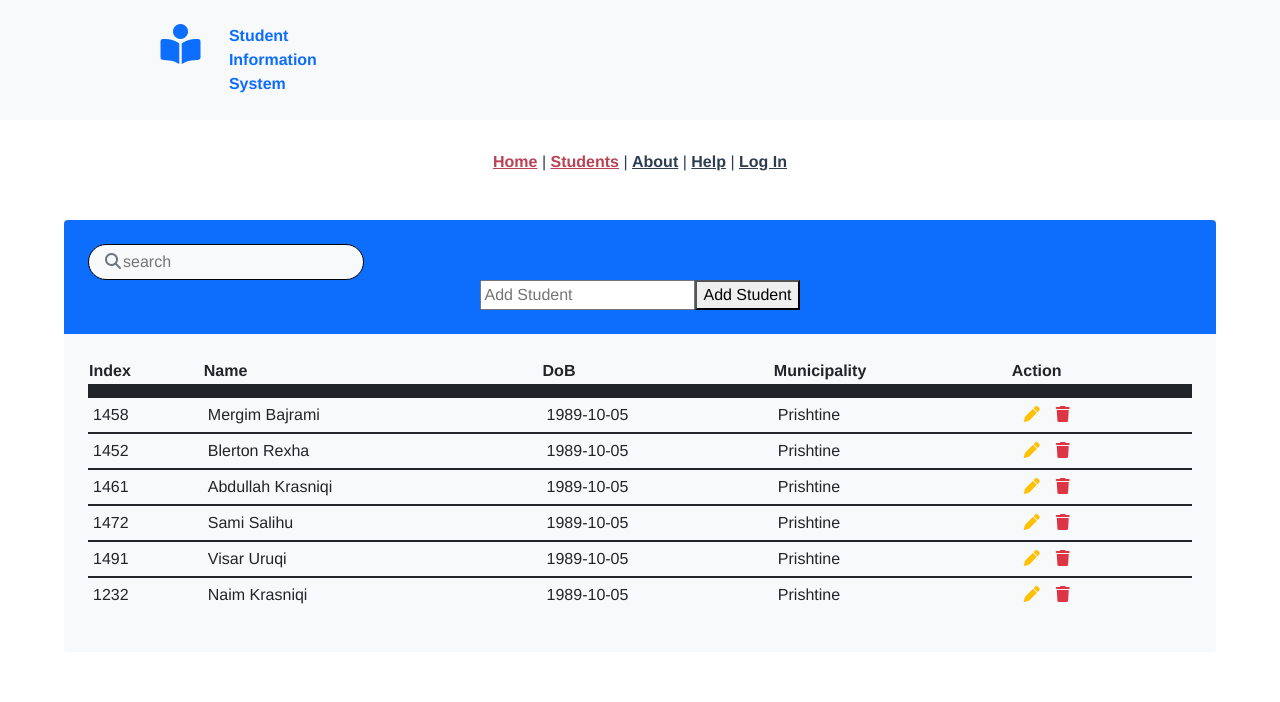
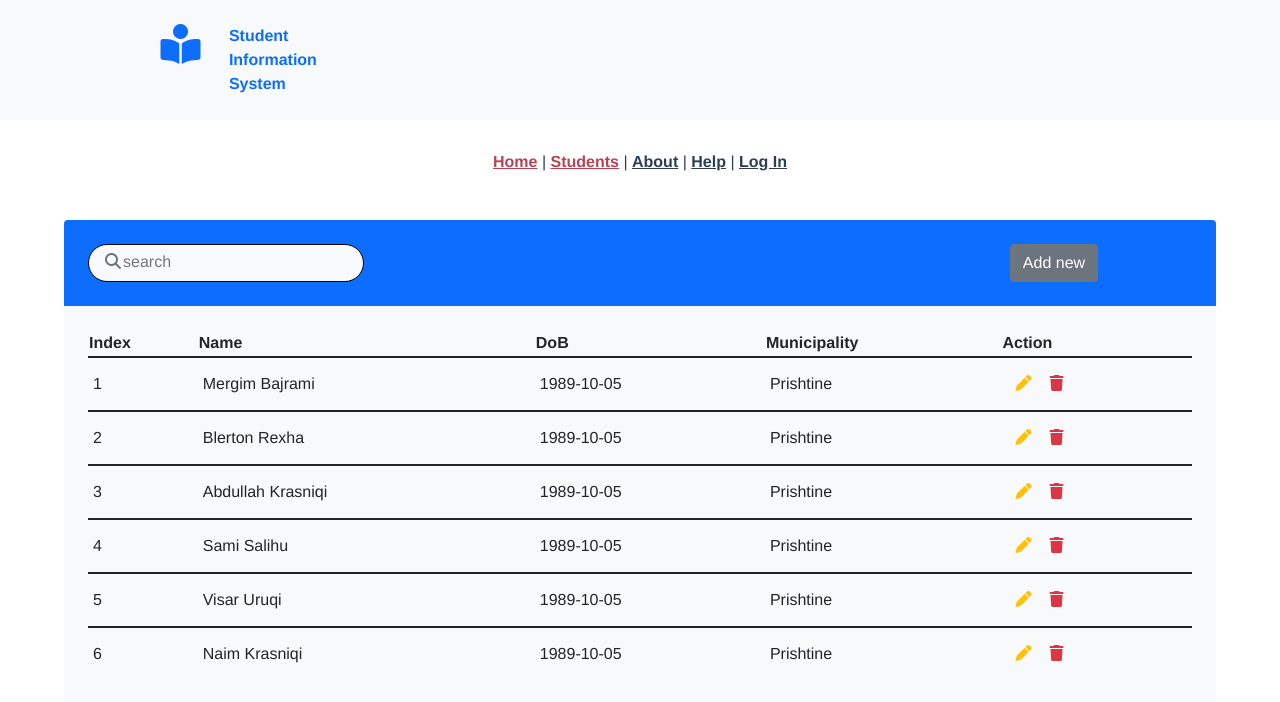
Before and after one commit to EljesaK/Student-Information-System, a Vue app: page /#/ in a window 1280 px wide. Shown: the top 702 px of the page. Built offline with nearby package versions, Linux system fonts and the light colour scheme.

Commit message:
git commit -m"Add student"

```diff
--- a/src/components/AddStudent.vue
+++ b/src/components/AddStudent.vue
@@ -1,8 +1,21 @@
 <template>
   <div>
-    <form @submit="addStudent">
-      <input type="text" name="title" v-model="title" placeholder="Add Student">
-      <button type="submit">Add Student</button>
+    <form @submit="addStudent" class="m-5 justify-content-center col">
+      <div class="row">
+        <input type="text" name="name" v-model="name" placeholder="Name" class="mt-3 mb-3 p-2 form-control col">
+        <input type="date" name="dob" v-model="dob" placeholder="Date of birth" class="m-3 p-2 form-control col">
+      </div>
+
+      <select name="municipality" v-model="municipality" id="" class="form-control m-3 p-2">
+        <option value="0" selected>Choose...</option>
+        <option value="Prishtina">Prishtina</option>
+        <option value="Ferizaj">Ferizaj</option>
+        <option value="Mitrovice">Mitrovice</option>
+        <option value="Peje">Peje</option>
+        <option value="Gjilan">Gjilan</option>
+        <option value="Podejeve">Podujeve</option>
+      </select>
+      <button type="submit" class="d-block m-3 ps-5 pe-5 btn btn-primary form-control">Save</button>
     </form>
   </div>
 </template>
@@ -21,8 +34,9 @@ export default {
   methods: {
     addStudent(e){
       e.preventDefault();
+      console.log("added"+ this.name + this.dob + this.municipality);
       const newStudent = {
-        id: this.id,
+        id: Math.floor(Math.random() * 100),
         name: this.name,
         dob: this.dob,
         municipality:this.municipality
@@ -30,8 +44,12 @@ export default {
       if (newStudent.name !== ''){
         this.$emit('add-student-event', newStudent);
       }
-      this.name = ''
-    }
+      this.name = '',
+      this.id='' ,
+      this.dob='',
+      this.municipality=''
+    },
+
   }
 }
 </script>
--- a/src/components/StdItem.vue
+++ /dev/null
@@ -1,22 +0,0 @@
-<template>
-  <div>
-
-<!--      <td>{{ student.id }}</td>-->
-<!--      <td>{{student.name}}</td>-->
-<!--      <td>{{student.dob}}</td>-->
-<!--      <td>{{student.municipality}}</td>-->
-<!--      <td>-->
-<!--        <a href="#" class="edit" title="Edit" data-toggle="tooltip"><i class="fas fa-pen text-warning"></i></a>-->
-<!--        <a href="#" class="delete" title="Delete" data-toggle="tooltip"><i class="fas fa-trash text-danger"></i></a>-->
-<!--      </td>-->
-
-
-  </div>
-</template>
-
-<script>
-export default {
-  name: "StudentItem",
-  props: ["student"]
-}
-</script>
--- a/src/components/Students.vue
+++ b/src/components/Students.vue
@@ -9,16 +9,20 @@
         <th>Action</th>
       </tr>
       <tr v-bind:key="student.id" v-for="student in students">
-        <StdItem  v-bind:student="student"></StdItem>
+
       </tr>
-      <tr v-bind:key="student.id" v-for="student in students">
+      <tr v-bind:key="student.id"  v-for="student in students">
         <td>{{ student.id }}</td>
         <td>{{student.name}}</td>
         <td>{{student.dob}}</td>
         <td>{{student.municipality}}</td>
         <td>
-          <a href="#" class="edit" title="Edit" data-toggle="tooltip"><i class="fas fa-pen text-warning"></i></a>
-          <a href="#" class="delete" title="Delete" data-toggle="tooltip"><i class="fas fa-trash text-danger"></i></a>
+          <button  class="edit btn">
+            <i class="fas fa-pen text-warning"></i>
+          </button>
+          <button class="delete btn">
+            <i class="fas fa-trash text-danger" ></i>
+          </button>
         </td>
       </tr>
 
@@ -28,13 +32,12 @@
 </template>
 
 <script>
-import StdItem from "./StdItem";
 export default {
   // eslint-disable-next-line vue/multi-word-component-names
   name: "Students",
   props: ["students"],
   components: {
-    StdItem
+
   }
 }
 </script>
--- a/src/views/HomeView.vue
+++ b/src/views/HomeView.vue
@@ -3,15 +3,24 @@
 <!--    <img alt="Vue logo" src="../assets/logo.png">-->
 <!--    <HelloWorld msg="Welcome to Your Vue.js App"/>-->
     <div class="p-5 pt-0">
-      <div action="" class="row justify-content-between align-content-between m-3 p-4 mb-0 bg-primary rounded-top">
+      <div class="row justify-content-between align-content-between m-3 p-4 mb-0 bg-primary rounded-top">
         <form style="border: 1px solid black;" class="col-3 rounded-pill text-start bg-light text-muted p-1 ps-3">
           <i class="fas fa-search"></i>
           <input placeholder="search" class="bg-transparent border-0 ">
         </form>
-        <AddStudent  v-on:add-student-event="addStudent" />
+
+        <div class="col-3">
+          <b-button v-b-modal.modal-1>Add new</b-button>
+
+          <b-modal id="modal-1" title="Add new student" class="modal-dialog modal-dialog-centered">
+            <AddStudent v-on:add-student-event="addStudent"/>
+          </b-modal>
+        </div>
+
       </div>
+
       <div class="m-3 mt-0 p-4 rounded-bottom bg-light ">
-        <Students v-bind:students="students"/>
+        <Students v-bind:students="students" />
       </div>
   </div></div>
 </template>
@@ -36,33 +45,33 @@ export default {
     return {
       students: [
         {
-          id:1458,
+          id:1,
           name: "Mergim Bajrami",
           dob:"1989-10-05",
           municipality:"Prishtine"
         },
         {
-          id:1452,
+          id:2,
           name: "Blerton Rexha",
           dob:"1989-10-05",
           municipality:"Prishtine"
         },{
-          id:1461,
+          id:3,
           name: "Abdullah Krasniqi",
           dob:"1989-10-05",
           municipality:"Prishtine"
         },{
-          id:1472,
+          id:4,
           name: "Sami Salihu",
           dob:"1989-10-05",
           municipality:"Prishtine"
         },{
-          id:1491,
+          id:5,
           name: "Visar Uruqi",
           dob:"1989-10-05",
           municipality:"Prishtine"
         },{
-          id:1232,
+          id:6,
           name: "Naim Krasniqi",
           dob:"1989-10-05",
           municipality:"Prishtine"
@@ -70,9 +79,13 @@ export default {
       ]
     }
   },
-  addBookItem(newStudent){
-    this.students = [...this.students, newStudent]
+  methods:{
+    addStudent(newStudent){
+      console.warn("added new student");
+      this.students = [...this.students, newStudent]
+    },
   },
+
   watch: {
     students: {
       handler() {
@@ -80,10 +93,17 @@ export default {
       },
       deep: true
     }
+  },
+  mounted() {
+    if (localStorage.getItem("students")){
+      this.students = JSON.parse(localStorage.getItem("students"))
+    }
   }
 }
 import Students from "../components/Students";
 import AddStudent from "../components/AddStudent";
+
+
 
 </script>
 <style>
--- a/src/views/LogIn.vue
+++ b/src/views/LogIn.vue
@@ -1,37 +1,144 @@
-<template>
-  <div class="login">
-<!--    <div class="container">-->
-<!--      <div class="col-5">-->
-<!--        <h3 class="row text-dark m-5">Student Information System</h3>-->
-<!--        <div class="row">-->
-<!--          <div class="bg-light m-5 mt-0">-->
-<!--            <div class="col">-->
-<!--              <div class="rounded-circle bg-primary">-->
-<!--                Hello-->
-<!--              </div>-->
-<!--              <h4 class="text-primary">Log In</h4>-->
+<!--<template>-->
+<!--  <div class="login">-->
+<!--&lt;!&ndash;    <div class="container">&ndash;&gt;-->
+<!--&lt;!&ndash;      <div class="col-5">&ndash;&gt;-->
+<!--&lt;!&ndash;        <h3 class="row text-dark m-5">Student Information System</h3>&ndash;&gt;-->
+<!--&lt;!&ndash;        <div class="row">&ndash;&gt;-->
+<!--&lt;!&ndash;          <div class="bg-light m-5 mt-0">&ndash;&gt;-->
+<!--&lt;!&ndash;            <div class="col">&ndash;&gt;-->
+<!--&lt;!&ndash;              <div class="rounded-circle bg-primary">&ndash;&gt;-->
+<!--&lt;!&ndash;                Hello&ndash;&gt;-->
+<!--&lt;!&ndash;              </div>&ndash;&gt;-->
+<!--&lt;!&ndash;              <h4 class="text-primary">Log In</h4>&ndash;&gt;-->
 
-<!--            </div>-->
+<!--&lt;!&ndash;            </div>&ndash;&gt;-->
+<!--&lt;!&ndash;          </div>&ndash;&gt;-->
+<!--&lt;!&ndash;        </div>&ndash;&gt;-->
+<!--&lt;!&ndash;      </div>&ndash;&gt;-->
+<!--&lt;!&ndash;    </div>&ndash;&gt;-->
+<!--    <div class="container border-2 rounded-3">-->
+<!--      <div class="row row justify-content-md-center" >-->
+<!--        <div class="col-sm-6 col-md-4 col-md-offset-4">-->
+<!--          <h1 class="text-center login-title m-3">Login</h1>-->
+<!--          <div class="bg-muted ">-->
+<!--            <img class="profile-img rounded-circle " src="https://lh5.googleusercontent.com/-b0-k99FZlyE/AAAAAAAAAAI/AAAAAAAAAAA/eu7opA4byxI/photo.jpg?sz=120"-->
+<!--                 alt="">-->
+<!--            <form class="form-signin p-4">-->
+<!--              <input type="text" class="form-control m-3 border-bottom" placeholder="Email" required autofocus>-->
+<!--              <input type="password" class="form-control m-3 border-bottom" placeholder="Password" required>-->
+<!--              <button class="btn btn-lg btn-primary btn-block m-3" type="submit">-->
+<!--                Login</button>-->
+<!--            </form>-->
 <!--          </div>-->
 <!--        </div>-->
 <!--      </div>-->
 <!--    </div>-->
-    <div class="container border-2 rounded-3">
-      <div class="row row justify-content-md-center" >
-        <div class="col-sm-6 col-md-4 col-md-offset-4">
-          <h1 class="text-center login-title m-3">Login</h1>
-          <div class="bg-muted ">
-            <img class="profile-img rounded-circle " src="https://lh5.googleusercontent.com/-b0-k99FZlyE/AAAAAAAAAAI/AAAAAAAAAAA/eu7opA4byxI/photo.jpg?sz=120"
-                 alt="">
-            <form class="form-signin p-4">
-              <input type="text" class="form-control m-3 border-bottom" placeholder="Email" required autofocus>
-              <input type="password" class="form-control m-3 border-bottom" placeholder="Password" required>
-              <button class="btn btn-lg btn-primary btn-block m-3" type="submit">
-                Login</button>
-            </form>
+<!--  </div>-->
+<!--</template>-->
+
+
+
+
+<template>
+  <div class="login">
+    <main>
+      <div class="container" >
+        <div class="row justify-content-center mt-5 pt-5">
+          <div class="col-6" >
+            <div  class="card ">
+              <div class="card-header bg-primary" >
+                <h1>Login form</h1>
+              </div>
+              <div class="card-body m-5">
+                <form ref="form" @submit.prevent="login()">
+                  <input class="m-2"
+                      v-model="username"
+                      name="username"
+                      type="text"
+                      placeholder="Username"
+                      required
+                  >
+                  <br>
+                  <input class="m-2"
+                      v-model="password"
+                      name="password"
+                      type="password"
+                      placeholder="password"
+                      required
+                  ><br>
+                  <input
+                      type="submit"
+                      class="mt-4"
+                      value="Log in"
+                  >
+                  <input type="text" name="logedin" value="">
+                </form>
+              </div>
+            </div>
+
           </div>
         </div>
       </div>
-    </div>
+    </main>
   </div>
 </template>
+
+<script>
+export default {
+  name: "LogIn",
+  data() {
+    return {
+      username: "",
+      password: "",
+    };
+  },
+  methods: {
+    login() {
+
+    },
+  },
+};
+</script>
+
+
+
+<!--<template>-->
+<!--  <div class="vue-template row justify-content-center mt-5 pt-5">-->
+<!--    <form class="col-5 align-self-center">-->
+<!--      <h3>Sign In</h3>-->
+
+<!--      <div class="form-group">-->
+<!--        <label>Email address</label>-->
+<!--        <input type="email" class="form-control form-control-lg" />-->
+<!--      </div>-->
+
+<!--      <div class="form-group">-->
+<!--        <label>Password</label>-->
+<!--        <input type="password" class="form-control form-control-lg" />-->
+<!--      </div>-->
+
+<!--      <button type="submit" class="btn btn-dark btn-lg btn-block mt-5">Sign In</button>-->
+
+<!--      <p class="forgot-password text-right mt-2 mb-4">-->
+<!--        <a href="#">Forgot password ?</a>-->
+<!--      </p>-->
+
+<!--      <div class="social-icons">-->
+<!--        <ul>-->
+<!--          <li><a href="#"><i class="fa fa-google"></i></a></li>-->
+<!--          <li><a href="#"><i class="fa fa-facebook"></i></a></li>-->
+<!--          <li><a href="#"><i class="fa fa-twitter"></i></a></li>-->
+<!--        </ul>-->
+<!--      </div>-->
+
+<!--    </form>-->
+<!--  </div>-->
+<!--</template>-->
+
+<!--<script>-->
+<!--export default {-->
+<!--  data() {-->
+<!--    return {}-->
+<!--  }-->
+<!--}-->
+<!--</script>-->
```
Also changed, not shown: src/components/DeleteStudent.vue (added, +21 -0 lines).
